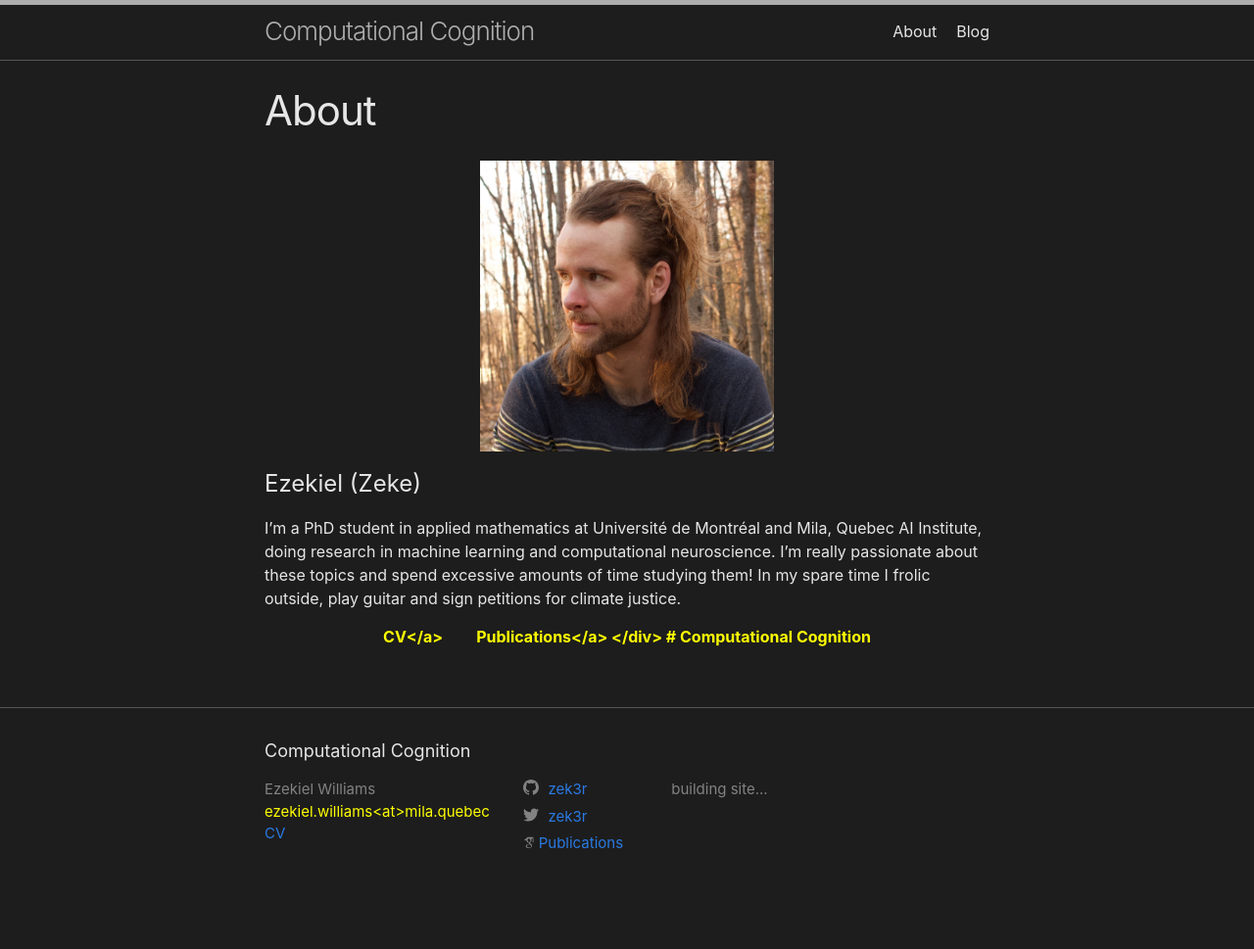
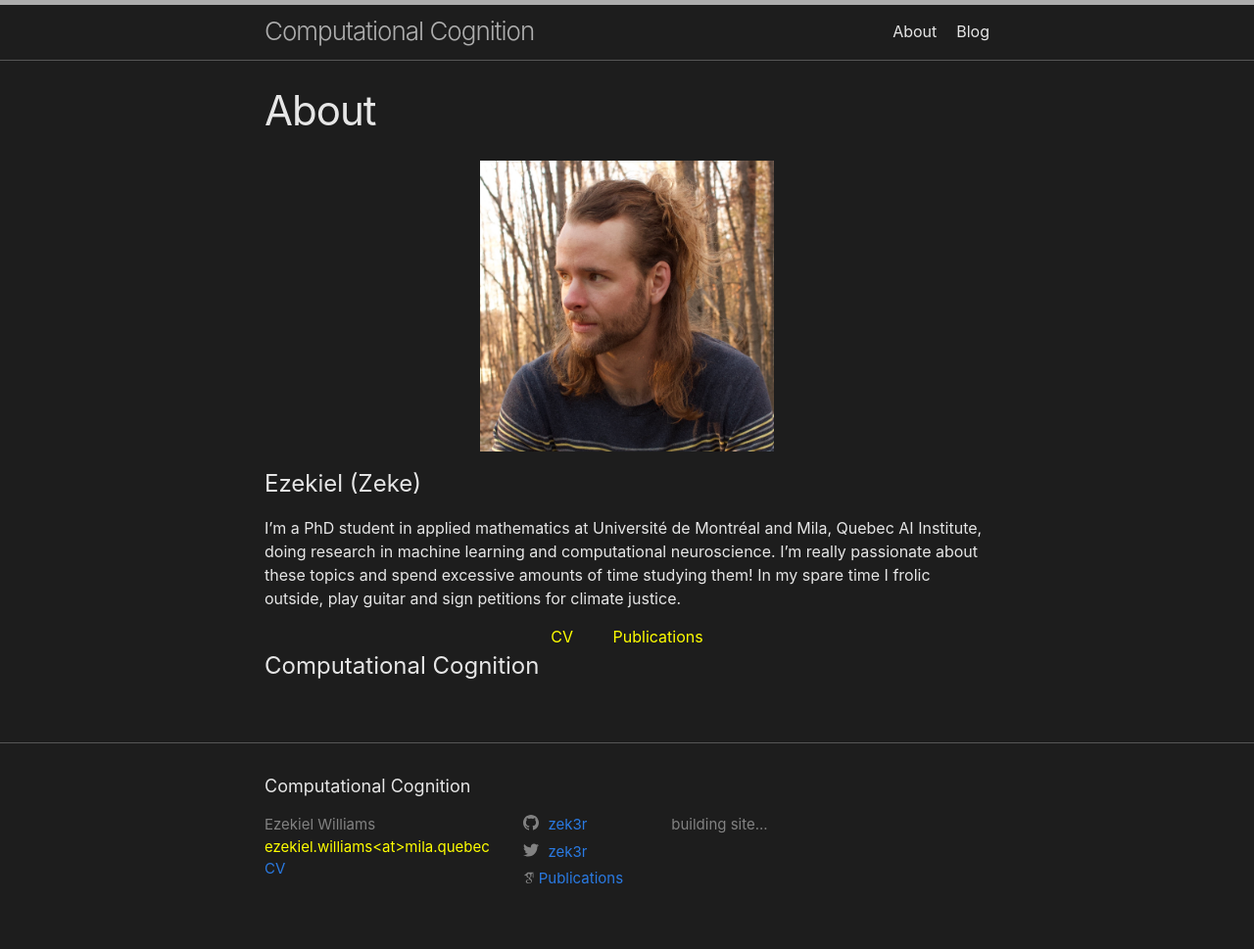
Before and after one commit to zek3r/zek3r.github.io, a Jekyll site: the page built from about.markdown, in a window 1280 px wide. Shown: the whole page at 98% size. Built offline with Jekyll 4.4.1, drawn with Linux system fonts in a browser that asks for light colours; some web fonts are replaced; before the commit the page ends 933 px from its top, so only the background shows below that.

Commit message:
updating stuff...

```diff
--- a/about.markdown
+++ b/about.markdown
@@ -14,9 +14,9 @@ I’m a PhD student in applied mathematics at Université de Montréal and Mila,
 
 
 <div style="text-align:center">
-  <a href="https://zek3r.github.io/cv_current.pdf" style="color:yellow"><b>CV<b></a>
+  <a href="https://zek3r.github.io/cv_current.pdf" style="color:yellow">CV</a>
   &nbsp; &nbsp; &nbsp; &nbsp;
-  <a href="https://scholar.google.ca/citations?user=KwgL380AAAAJ&hl=en&oi=ao" style="color:yellow"><b>Publications<b></a>
+  <a href="https://scholar.google.ca/citations?user=KwgL380AAAAJ&hl=en&oi=ao" style="color:yellow">Publications</a>
 </div>
 
 
```
